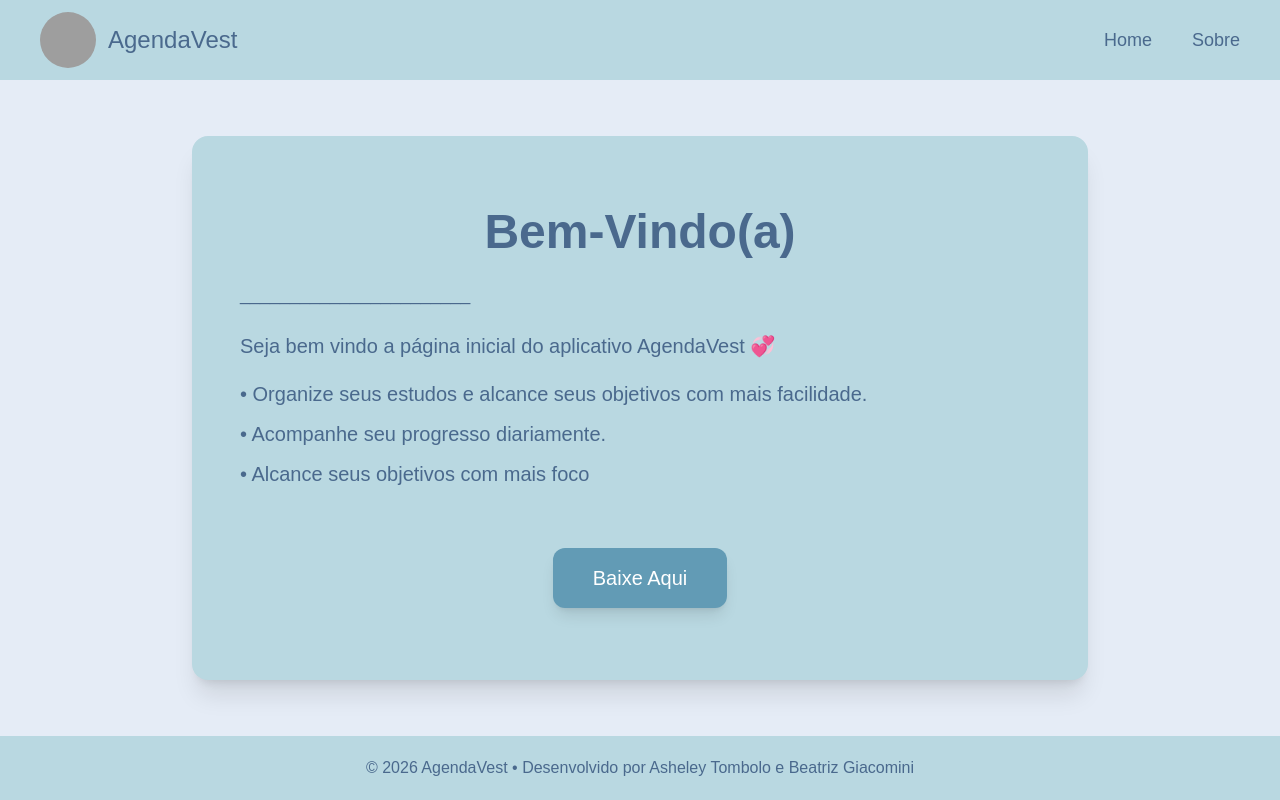
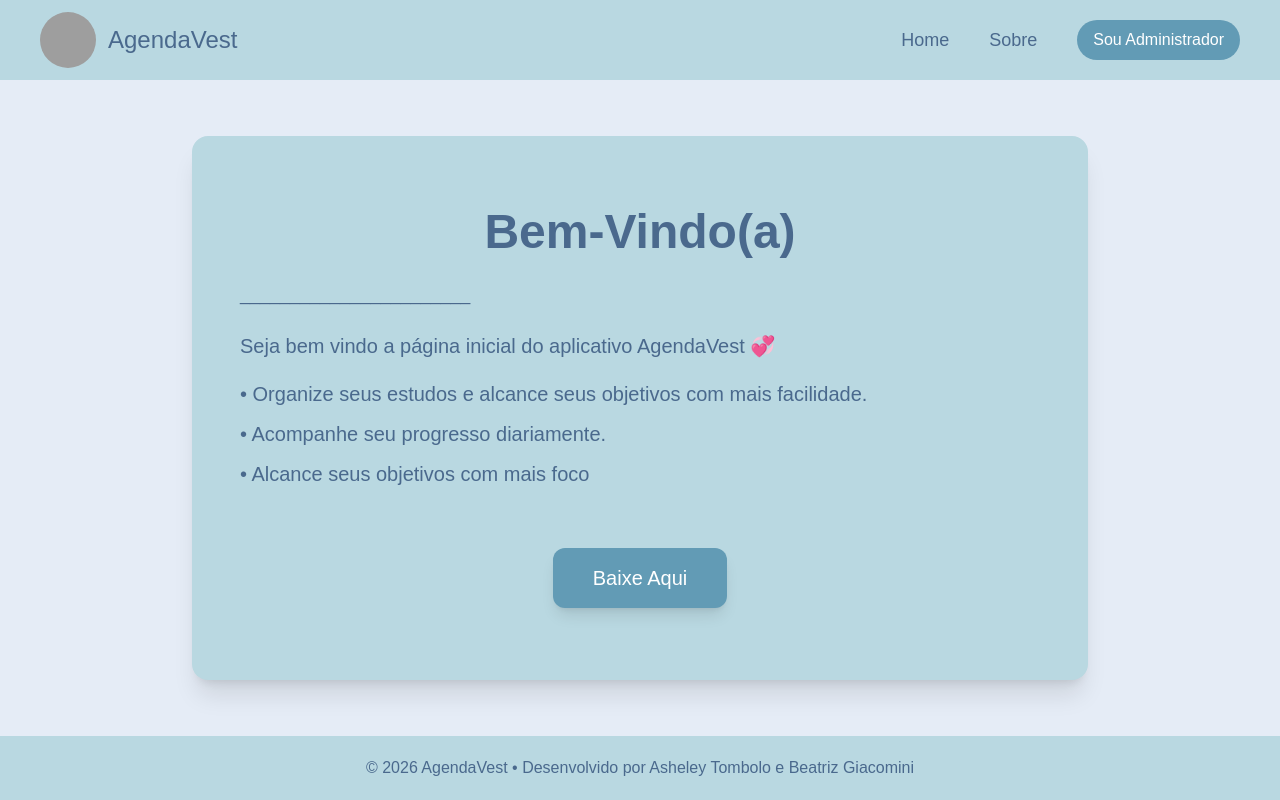
Before and after one commit to AsheleyC/TCC_agendaVest, a Next.js app in the folder web_vest/: page / in a window 1280 px wide. Built offline with nearby package versions, Linux system fonts and the light colour scheme; grey boxes are pictures that could not be loaded.

Commit message:
Implementando o botão 'Sou Administrador'

```diff
--- a/web_vest/src/app/componentes/header.js
+++ b/web_vest/src/app/componentes/header.js
@@ -14,15 +14,15 @@ export default function Header() {
                     </h1>
                 </div>
 
-                <ul className="flex space-x-10 ">
-                    <li className="text-lg hover:underline">
+                <ul className="flex iems-center space-x-10">
+                    <li className="text-lg hover:underline leading-10">
                         <a href="/">Home</a>
                     </li>
-                    <li className="text-lg hover:underline">
+                    <li className="text-lg hover:underline leading-10">
                         <a href="/sobre">Sobre</a>
                     </li>
+                    <a href="/login" className="bg-[#629bb5] text-white px-4 py-2 rounded-3xl hover:scale-105 hover:opacity-90 transition-all duration-300">Sou Administrador</a>
                 </ul>
-
             </nav>
         </header>
     )
```
